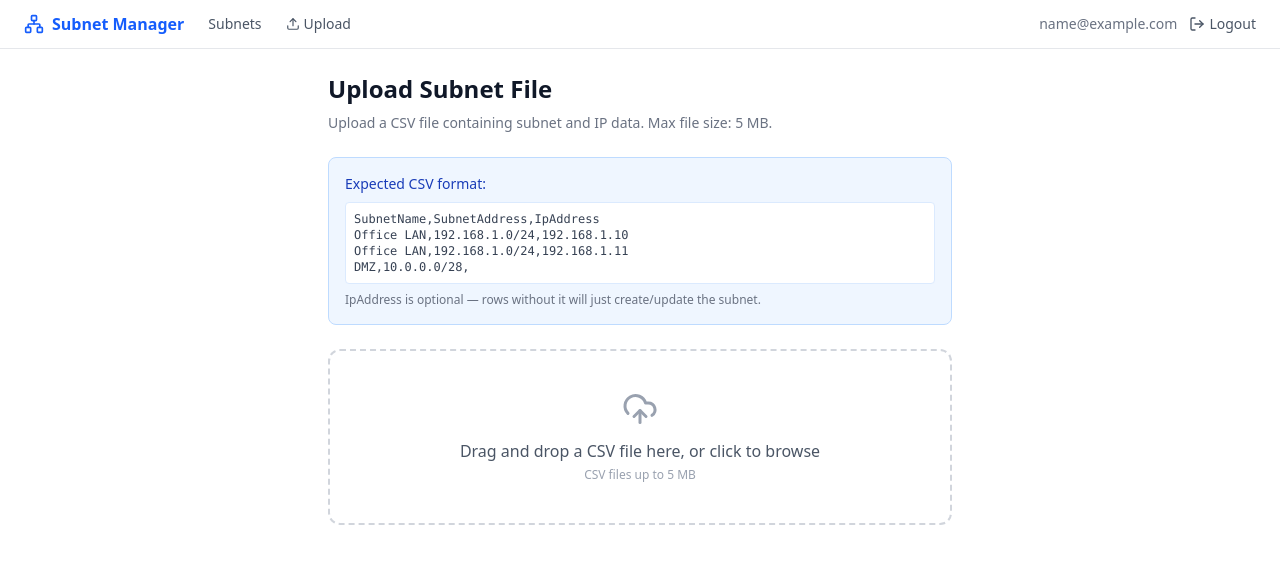
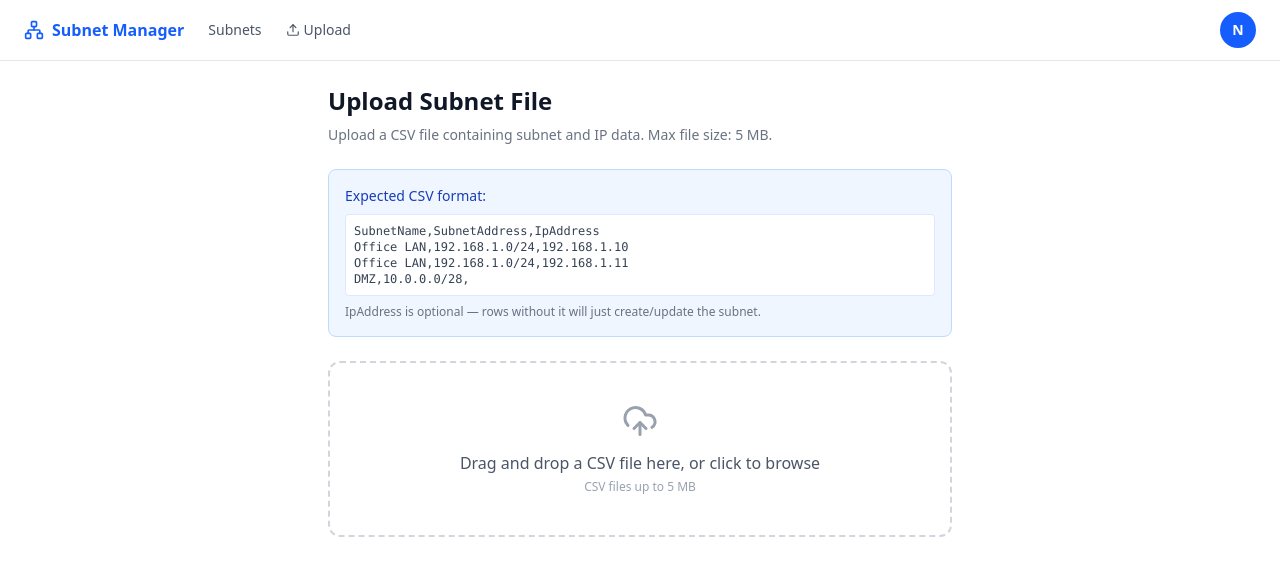
Before and after one commit to MohamedFarid2018/Cyshield-subnet-management-system, a React (Vite) app in the folder frontend/: page /upload in a window 1280 px wide. Shown: the top 576 px of the page. Built offline with nearby package versions, Linux system fonts and the light colour scheme; sample sign-in values are in the browser's storage.

Commit message:
Replace email/logout text with profile avatar dropdown in navbar

```diff
--- a/frontend/src/components/Navbar.tsx
+++ b/frontend/src/components/Navbar.tsx
@@ -1,17 +1,41 @@
+import { useState, useRef, useEffect } from 'react';
 import { Link, useNavigate } from 'react-router-dom';
-import { LogOut, Network, Upload } from 'lucide-react';
+import { LogOut, Network, Upload, User } from 'lucide-react';
 import { useAuth } from '../context/AuthContext';
 import toast from 'react-hot-toast';
+
+function getInitials(email: string): string {
+  const parts = email.split('@')[0].split(/[._-]/);
+  return parts
+    .slice(0, 2)
+    .map((p) => p[0]?.toUpperCase() ?? '')
+    .join('');
+}
 
 export default function Navbar() {
   const { user, logout } = useAuth();
   const navigate = useNavigate();
+  const [open, setOpen] = useState(false);
+  const dropdownRef = useRef<HTMLDivElement>(null);
+
+  useEffect(() => {
+    function handleClickOutside(e: MouseEvent) {
+      if (dropdownRef.current && !dropdownRef.current.contains(e.target as Node)) {
+        setOpen(false);
+      }
+    }
+    document.addEventListener('mousedown', handleClickOutside);
+    return () => document.removeEventListener('mousedown', handleClickOutside);
+  }, []);
 
   async function handleLogout() {
+    setOpen(false);
     await logout();
     toast.success('Logged out');
     navigate('/login');
   }
+
+  const initials = user ? getInitials(user.email) : '';
 
   return (
     <nav className="bg-white border-b border-gray-200 px-6 py-3 flex items-center justify-between">
@@ -28,15 +52,34 @@ export default function Navbar() {
           Upload
         </Link>
       </div>
-      <div className="flex items-center gap-3">
-        <span className="text-sm text-gray-500">{user?.email}</span>
+
+      <div className="relative" ref={dropdownRef}>
         <button
-          onClick={handleLogout}
-          className="flex items-center gap-1 text-sm text-gray-600 hover:text-red-600"
+          onClick={() => setOpen(!open)}
+          className="w-9 h-9 rounded-full bg-blue-600 text-white text-sm font-semibold flex items-center justify-center hover:bg-blue-700 focus:outline-none focus:ring-2 focus:ring-blue-500 focus:ring-offset-2"
+          aria-label="User menu"
         >
-          <LogOut size={16} />
-          Logout
+          {initials || <User size={16} />}
         </button>
+
+        {open && (
+          <div className="absolute right-0 mt-2 w-56 bg-white rounded-lg shadow-lg border border-gray-200 z-50 py-1">
+            <div className="px-4 py-3 border-b border-gray-100">
+              <p className="text-xs text-gray-400 mb-0.5">Signed in as</p>
+              <p className="text-sm font-medium text-gray-800 truncate">{user?.email}</p>
+              <span className="inline-block mt-1 text-xs px-2 py-0.5 bg-blue-50 text-blue-700 rounded-full capitalize">
+                {user?.role}
+              </span>
+            </div>
+            <button
+              onClick={handleLogout}
+              className="w-full flex items-center gap-2 px-4 py-2.5 text-sm text-red-600 hover:bg-red-50"
+            >
+              <LogOut size={15} />
+              Sign out
+            </button>
+          </div>
+        )}
       </div>
     </nav>
   );
```
